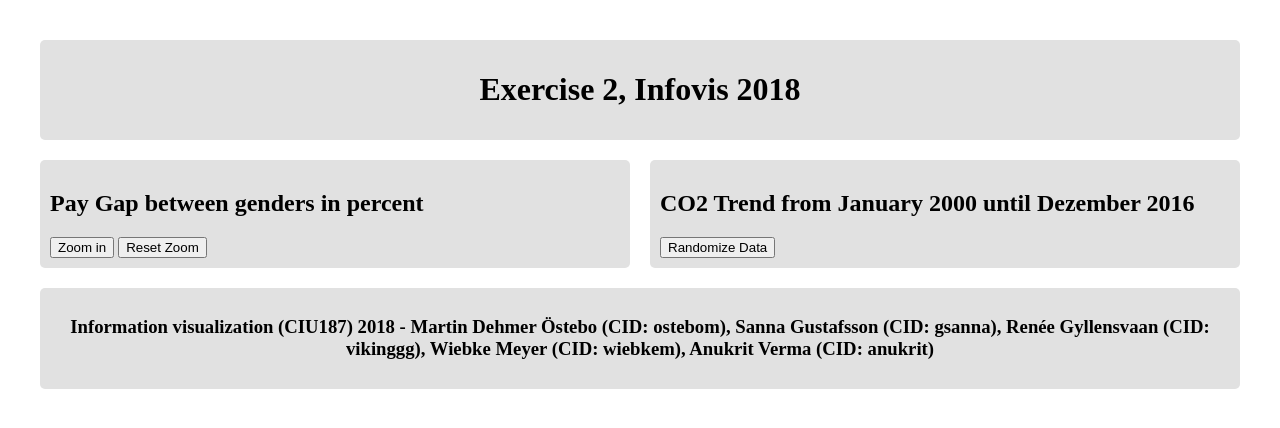
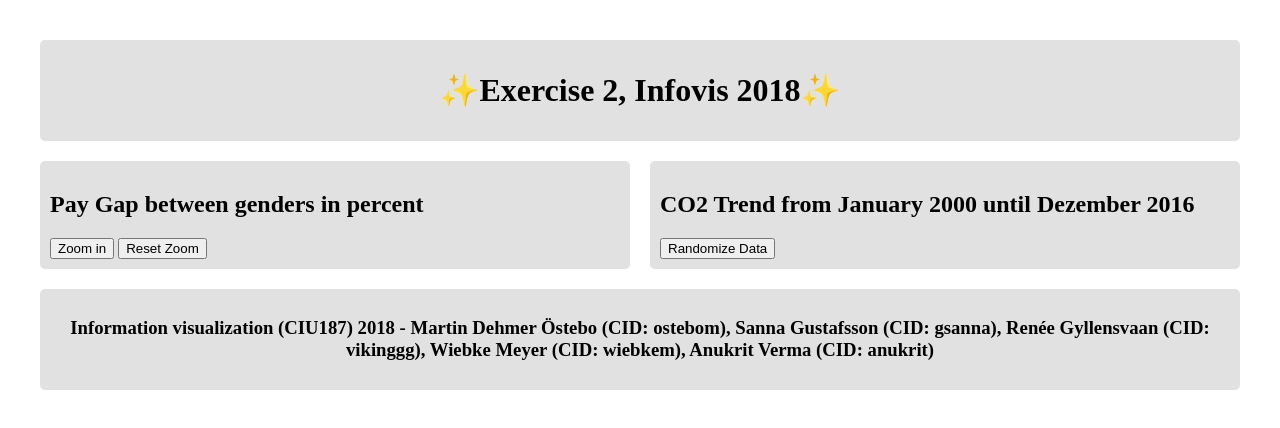
Before and after one commit to wiebkem/exercise2InfoVis, a plain HTML site: page index.html in a window 1280 px wide. Drawn offline with nearby package versions, Linux system fonts and the light colour scheme; a script that the page names is missing.

Commit message:
prettier heading

```diff
--- a/index.html
+++ b/index.html
@@ -17,7 +17,7 @@
     <div id="poster">
 
       <div class="box header">
-          <h1>Exercise 2, Infovis 2018</h1>
+          <h1>✨Exercise 2, Infovis 2018✨</h1>
       </div>
       <div class="box"><h2>Pay Gap between genders in percent</h2>
         <button onclick="dimpleZoom()">Zoom in</button>
```
